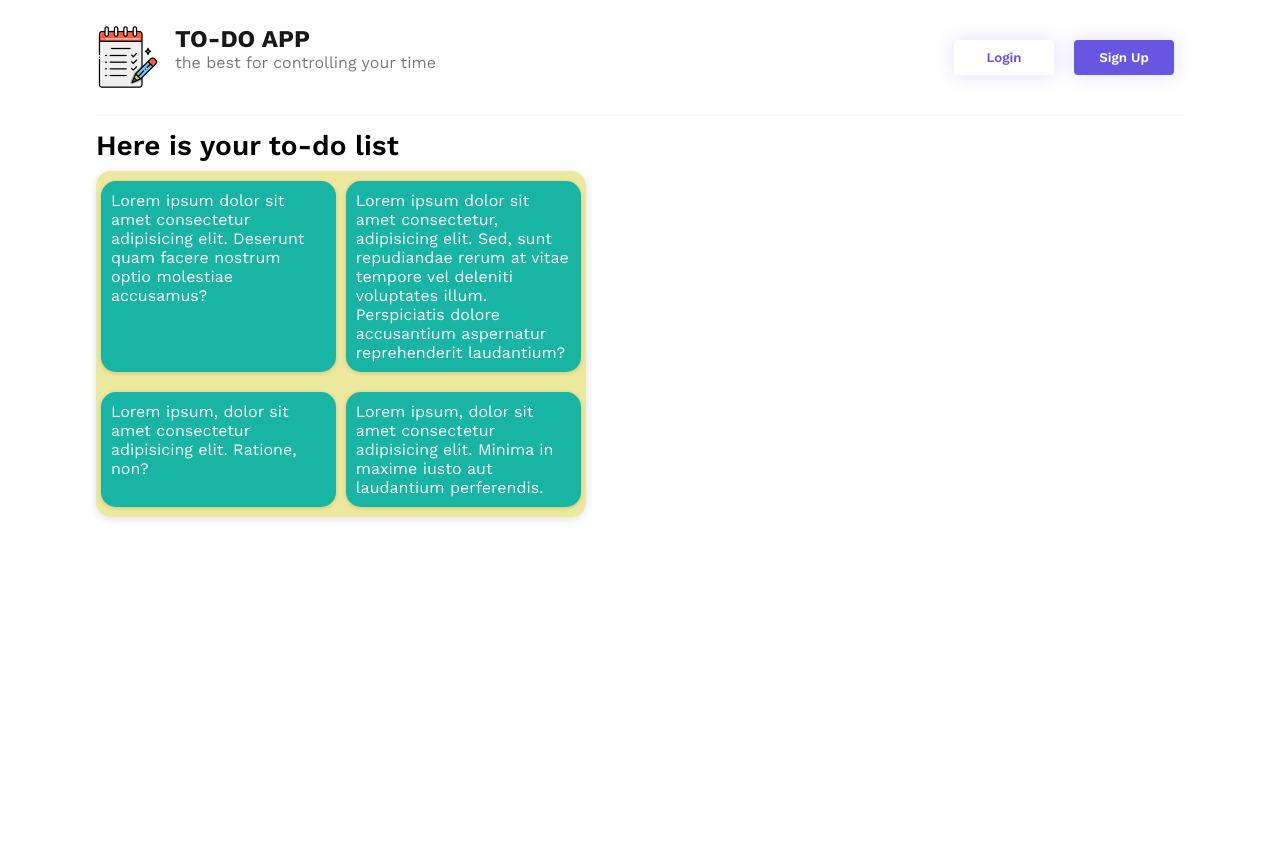
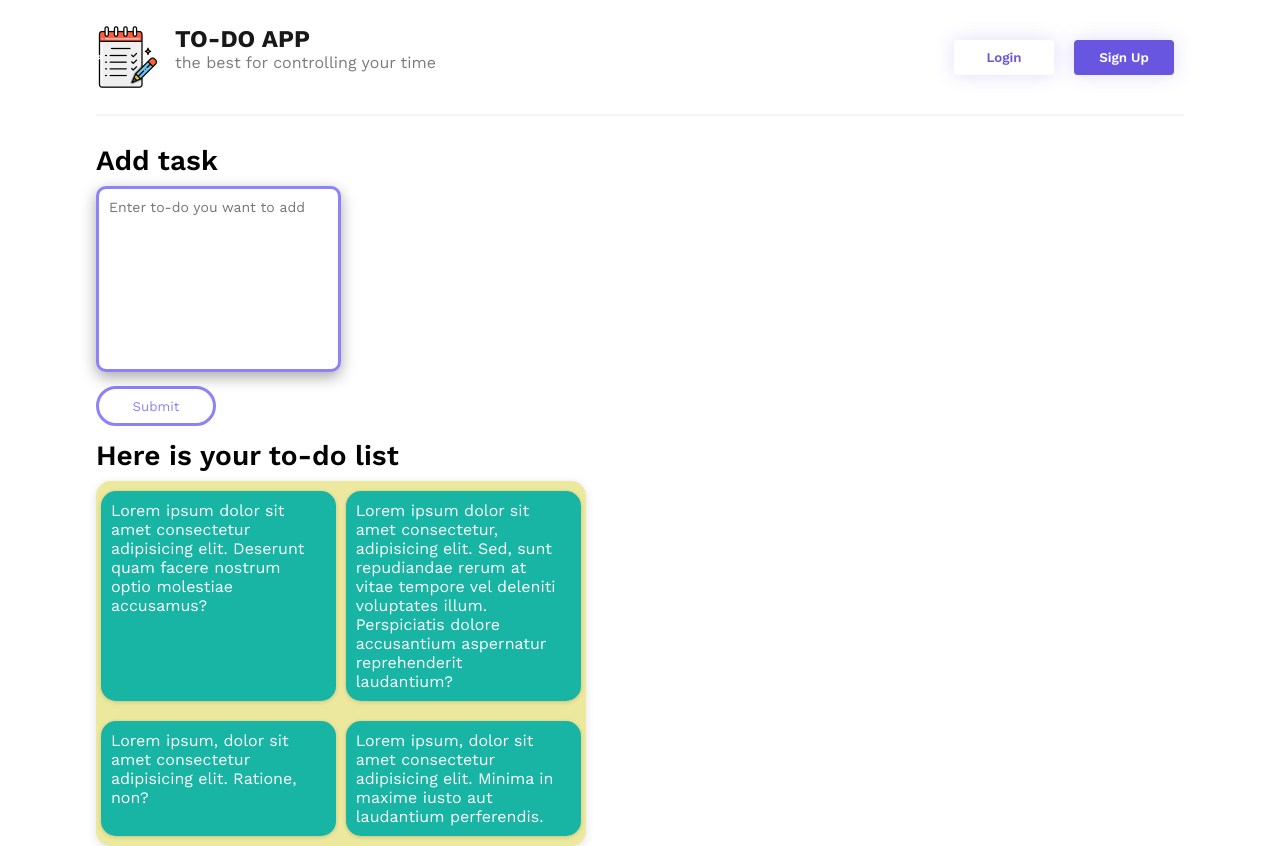
Before and after one commit to RemiixSp/todo-list, a React (Create React App) app: page / in a window 1280 px wide. Before the commit the page ends 800 px from the top, so only its background shows below. Built offline with nearby package versions, Linux system fonts and the light colour scheme.

Commit message:
style: :lipstick: adding add to-do form

```diff
--- a/src/ui/pages/home.tsx
+++ b/src/ui/pages/home.tsx
@@ -9,6 +9,19 @@ const Home = () => {
         <Header />
 
         <div className='todo-block'>
+          <div className='todo-block__add-container'>
+            <h2>Add task</h2>
+            <form onSubmit={(event) => event.preventDefault()}>
+              <textarea
+                cols={30}
+                rows={10}
+                className='todo-description'
+                placeholder='Enter to-do you want to add'
+              ></textarea>
+
+              <button type='submit'>Submit</button>
+            </form>
+          </div>
           <h2 className='todo-block__header'>Here is your to-do list</h2>
           <div className='all-todos'>
             {a === 1 ? (
--- a/src/ui/style/_variables.scss
+++ b/src/ui/style/_variables.scss
@@ -1,3 +1,4 @@
 $container-width: 85%;
 $white: rgba(255, 255, 255, 0.3);
 $light-yellow: #ece89d;
+$purple: #8c82fc;
--- a/src/ui/style/app.scss
+++ b/src/ui/style/app.scss
@@ -10,6 +10,39 @@
       // border: solid 1px black;
       width: 45%;
       min-height: 200px;
+      margin-top: 30px;
+
+      &__add-container {
+        h2 {
+          margin-bottom: 10px;
+        }
+        button {
+          display: block;
+          margin-top: 10px;
+          width: 120px;
+          height: 40px;
+          border: 3px solid $purple;
+          background: #fff;
+          color: #8c82fc;
+          border-radius: 40px;
+          cursor: pointer;
+          overflow: hidden;
+          transition: all 0.35s;
+          &:hover {
+            background: #8c82fc;
+            color: #fff;
+          }
+        }
+        .todo-description {
+          width: 50%;
+          resize: none;
+          border-radius: 10px;
+          padding: 10px;
+          box-shadow: rgba(0, 0, 0, 0.35) 0px 5px 15px;
+          border: 3px solid $purple;
+          font-size: 14px;
+        }
+      }
 
       &__header {
         padding-top: 15px;
--- a/src/ui/style/components/_todo.scss
+++ b/src/ui/style/components/_todo.scss
@@ -1,6 +1,7 @@
 .todo {
   width: 48%;
   padding: 10px;
+  padding-right: 22px;
   margin: 10px 0;
   border-radius: 15px;
   background-color: #18b5a4;
```
